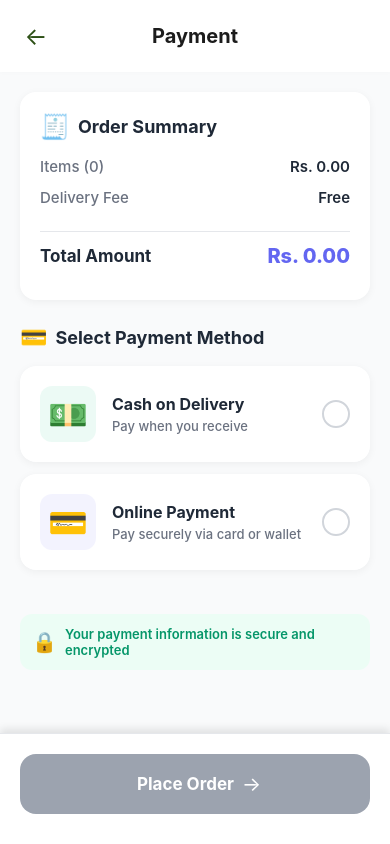
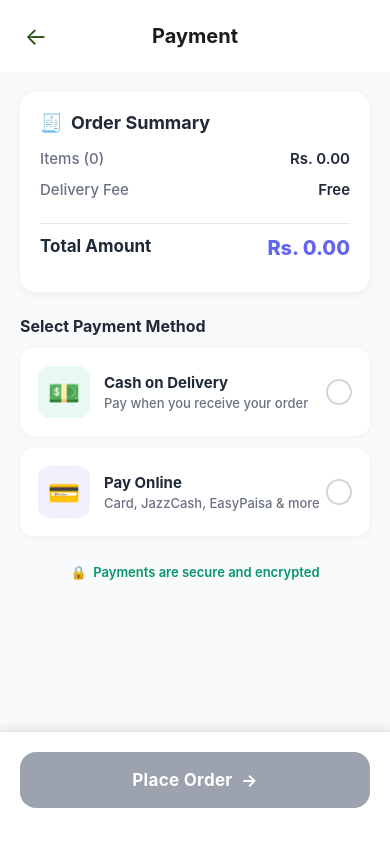
Before and after one commit to organicledev-design/Organicles-app, a React Native app in the folder MyApp/: screen /Payment in a window 390 px wide. Built offline with nearby package versions, Linux system fonts and the light colour scheme.

Commit message:
add payment routes

```diff
--- a/MyApp/src/screens/PaymentScreen.tsx
+++ b/MyApp/src/screens/PaymentScreen.tsx
@@ -1,5 +1,4 @@
 import React, { useState } from 'react';
-import { Modal, TextInput, TouchableWithoutFeedback } from 'react-native';
 import {
   View,
   Text,
@@ -8,7 +7,6 @@ import {
   StyleSheet,
   Alert,
   Animated,
-  Dimensions,
 } from 'react-native';
 import { useNavigation } from '@react-navigation/native';
 import { useSelector, useDispatch } from 'react-redux';
@@ -19,59 +17,20 @@ import Header from '../components/Header';
 import { PaymentMethod, OrderStatus } from '../types';
 import { orderService, paymentService } from '../services/api';
 
-const { width } = Dimensions.get('window');
-
-// Simple gradient replacement using overlays
-const GradientView = ({ colors, children, style }: any) => {
-  return (
-    <View style={[{ backgroundColor: colors[0] }, style]}>
-      {children}
-    </View>
-  );
-};
-
-// Simple icon replacements
-const Icon = ({ name, size = 24, color = '#000' }: any) => {
-  const iconMap: any = {
-    'receipt-outline': '🧾',
-    'card-outline': '💳',
-    'cash-outline': '💵',
-    'shield-checkmark': '🔒',
-    'checkmark': '✓',
-    'sync': '⟳',
-    'arrow-forward': '→',
-  };
-
-  return (
-    <Text style={{ fontSize: size, color }}>
-      {iconMap[name] || '•'}
-    </Text>
-  );
-};
-
 const PaymentScreen = () => {
   const navigation = useNavigation<any>();
   const dispatch = useDispatch();
   const cart = useSelector((state: RootState) => state.cart);
   const selectedAddress = useSelector((state: RootState) => state.address.selectedAddress);
 
-  const [selectedPaymentMethod, setSelectedPaymentMethod] =
-    useState<PaymentMethod | null>(null);
+  const [selectedPaymentMethod, setSelectedPaymentMethod] = useState<PaymentMethod | null>(null);
   const [isProcessing, setIsProcessing] = useState(false);
   const [scaleAnim] = useState(new Animated.Value(1));
 
   const animateSelection = () => {
     Animated.sequence([
-      Animated.timing(scaleAnim, {
-        toValue: 0.95,
-        duration: 100,
-        useNativeDriver: true,
-      }),
-      Animated.timing(scaleAnim, {
-        toValue: 1,
-        duration: 100,
-        useNativeDriver: true,
-      }),
+      Animated.timing(scaleAnim, { toValue: 0.97, duration: 80, useNativeDriver: true }),
+      Animated.timing(scaleAnim, { toValue: 1, duration: 80, useNativeDriver: true }),
     ]).start();
   };
 
@@ -81,19 +40,14 @@ const PaymentScreen = () => {
   };
 
   const handlePlaceOrder = async () => {
-    // Validate payment method
     if (!selectedPaymentMethod) {
       Alert.alert('Payment Method Required', 'Please select a payment method to continue');
       return;
     }
-
-    // Validate address
     if (!selectedAddress) {
       Alert.alert('Address Missing', 'Please add a delivery address');
       return;
     }
-
-    // Validate cart is not empty
     if (cart.items.length === 0) {
       Alert.alert('Cart Empty', 'Please add items to your cart');
       return;
@@ -102,7 +56,7 @@ const PaymentScreen = () => {
     setIsProcessing(true);
 
     try {
-      // Handle COD payment
+      // ── COD ──────────────────────────────────────────────────────────────
       if (selectedPaymentMethod === PaymentMethod.COD) {
         const orderId = `ORD-${Date.now()}`;
 
@@ -130,7 +84,7 @@ const PaymentScreen = () => {
         });
 
         if (!codResult.success || !codResult.data?.order) {
-          throw new Error(codResult.error || 'Failed to save COD order to database');
+          throw new Error(codResult.error || 'Failed to create COD order');
         }
 
         dispatch(
@@ -138,7 +92,7 @@ const PaymentScreen = () => {
             id: codResult.data.order.id,
             items: cart.items,
             shippingAddress: selectedAddress,
-            paymentInfo: { method: selectedPaymentMethod as PaymentMethod },
+            paymentInfo: { method: PaymentMethod.COD },
             totalAmount: cart.totalPrice,
             status: OrderStatus.PENDING,
             createdAt: new Date().toISOString(),
@@ -150,7 +104,7 @@ const PaymentScreen = () => {
         return;
       }
 
-      // Handle ONLINE payment (Dialog Pay)
+      // ── Online Payment (hosted checkout — gateway handles card/wallet) ───
       const paymentPayload = {
         items: cart.items.map(item => ({
           id: item.product.id,
@@ -170,86 +124,56 @@ const PaymentScreen = () => {
           zipCode: selectedAddress.zipCode,
         },
         totalAmount: Number(cart.totalPrice),
+        paymentMethod: PaymentMethod.CARD,
       };
 
-      console.log('📤 Sending payment payload:', JSON.stringify(paymentPayload, null, 2));
+      console.log('📤 Payment payload:', JSON.stringify(paymentPayload, null, 2));
 
-      const paymentResult = await paymentService.createOnlinePayment(paymentPayload);
+      const paymentResult = await paymentService.createOrderAndPayment(paymentPayload);
 
-      console.log('📥 Full payment response:', JSON.stringify(paymentResult, null, 2));
+      console.log('📥 Payment response:', JSON.stringify(paymentResult, null, 2));
 
       if (!paymentResult.success || !paymentResult.data) {
         throw new Error(paymentResult.error || 'Payment request failed');
       }
 
-      // Extract data from response
-      const checkout_url = paymentResult.data.checkout_url;
-      const responseOrder = paymentResult.data.order;
-      const txnRef = paymentResult.data.txnRef;
+      const { checkout_url, order: responseOrder, txnRef } = paymentResult.data;
 
-      console.log('🔗 checkout_url:', checkout_url);
-      console.log('📦 Order ID:', responseOrder?.id);
-      console.log('💳 Transaction Ref:', txnRef);
+      dispatch(setPaymentInfo({ method: PaymentMethod.CARD, transactionId: txnRef }));
 
-      // Update Redux with payment info
-      dispatch(
-        setPaymentInfo({
-          method: PaymentMethod.ONLINE,
-          transactionId: txnRef,
-        })
-      );
-
-      // Create order in Redux
       dispatch(
         createOrder({
           id: responseOrder?.id?.toString() || `ORD-${Date.now()}`,
           items: cart.items,
           shippingAddress: selectedAddress,
-          paymentInfo: {
-            method: PaymentMethod.ONLINE,
-            transactionId: txnRef,
-          },
+          paymentInfo: { method: PaymentMethod.CARD, transactionId: txnRef },
           totalAmount: cart.totalPrice,
           status: OrderStatus.PROCESSING,
           createdAt: new Date().toISOString(),
         })
       );
 
-      // Clear cart
       dispatch(clearCart());
 
-      // Navigate to PaymentWebView with the checkout_url
       if (checkout_url) {
-        console.log('✅ Navigating to PaymentWebView with URL:', checkout_url);
         navigation.navigate('PaymentWebView', {
           checkoutUrl: checkout_url,
           orderId: responseOrder?.id?.toString() || `ORD-${Date.now()}`,
         });
       } else {
-        console.error('❌ No checkout_url in response');
         Alert.alert(
           'Payment Gateway Error',
-          'Unable to initialize payment gateway. Please try again.',
+          'Unable to initialize payment. Please try again.',
           [{ text: 'OK', onPress: () => navigation.goBack() }]
         );
       }
-
     } catch (error: any) {
       console.error('❌ Payment Error:', error);
-
-      let errorMessage = 'Unable to process payment. Please try again.';
-
-      if (error.response?.data) {
-        const errorData = error.response.data;
-        errorMessage = errorData.message || errorData.error || errorMessage;
-        console.error('Error response data:', JSON.stringify(errorData, null, 2));
-      } else if (error.request) {
-        console.error('No response received:', error.request);
-        errorMessage = 'No response from server. Please check your connection.';
-      } else if (error.message) {
-        errorMessage = error.message;
-      }
-
+      const errorMessage =
+        error.response?.data?.message ||
+        error.response?.data?.error ||
+        error.message ||
+        'Unable to process payment. Please try again.';
       Alert.alert('Payment Failed', errorMessage);
     } finally {
       setIsProcessing(false);
@@ -260,77 +184,45 @@ const PaymentScreen = () => {
     method,
     title,
     subtitle,
-    icon,
-    gradient,
+    emoji,
+    accentColor,
   }: {
     method: PaymentMethod;
     title: string;
     subtitle: string;
-    icon: string;
-    gradient: string[];
+    emoji: string;
+    accentColor: string;
   }) => {
     const isSelected = selectedPaymentMethod === method;
 
     return (
-      <TouchableOpacity
-        activeOpacity={0.7}
-        onPress={() => handleSelectPayment(method)}
-        style={styles.paymentOptionWrapper}
-      >
+      <TouchableOpacity activeOpacity={0.7} onPress={() => handleSelectPayment(method)}>
         <Animated.View
           style={[
             styles.paymentOption,
-            isSelected && styles.paymentOptionSelected,
+            isSelected && { ...styles.paymentOptionSelected, borderColor: accentColor },
             { transform: [{ scale: scaleAnim }] },
           ]}
         >
-          <GradientView
-            colors={isSelected ? gradient : ['#FFFFFF', '#FFFFFF']}
-            style={[
-              styles.gradientBackground,
-              { backgroundColor: isSelected ? gradient[0] : '#FFFFFF' }
-            ]}
-          >
-            <View style={[
-              styles.iconContainer,
-              { backgroundColor: isSelected ? 'rgba(255, 255, 255, 0.2)' : gradient[0] + '15' }
-            ]}>
-              <Icon
-                name={icon}
-                size={32}
-                color={isSelected ? '#FFFFFF' : gradient[0]}
-              />
+          <View style={[styles.iconBox, { backgroundColor: accentColor + '18' }]}>
+            <Text style={styles.emoji}>{emoji}</Text>
           </View>
 
           <View style={styles.paymentTextContainer}>
-              <Text
+            <Text style={[styles.paymentTitle, isSelected && { color: accentColor }]}>
+              {title}
+            </Text>
+            <Text style={styles.paymentSubtitle}>{subtitle}</Text>
+          </View>
+
+          <View
             style={[
-                  styles.paymentTitle,
-                  isSelected && styles.paymentTitleSelected,
+              styles.radio,
+              isSelected && { borderColor: accentColor, backgroundColor: accentColor },
             ]}
           >
-                {title}
-              </Text>
-              <Text
-                style={[
-                  styles.paymentSubtitle,
-                  isSelected && styles.paymentSubtitleSelected,
-                ]}
-              >
-                {subtitle}
-              </Text>
+            {isSelected && <Text style={styles.radioCheck}>✓</Text>}
           </View>
-
-            <View style={styles.radioContainer}>
-              {isSelected ? (
-                <View style={[styles.radioSelected, { backgroundColor: 'rgba(255, 255, 255, 0.3)' }]}>
-                  <Icon name="checkmark" size={16} color="#FFFFFF" />
-                </View>
-              ) : (
-                <View style={styles.radioUnselected} />
-              )}
-            </View>
-          </GradientView>
         </Animated.View>
       </TouchableOpacity>
     );
@@ -345,12 +237,9 @@ const PaymentScreen = () => {
         contentContainerStyle={styles.scrollContent}
         showsVerticalScrollIndicator={false}
       >
-        {/* Order Summary Card */}
+        {/* Order Summary */}
         <View style={styles.summaryCard}>
-          <View style={styles.summaryHeader}>
-            <Icon name="receipt-outline" size={24} color="#6366F1" />
-            <Text style={styles.summaryTitle}>Order Summary</Text>
-          </View>
+          <Text style={styles.summaryTitle}>🧾  Order Summary</Text>
 
           <View style={styles.summaryRow}>
             <Text style={styles.summaryLabel}>Items ({cart.items.length})</Text>
@@ -370,36 +259,28 @@ const PaymentScreen = () => {
           </View>
         </View>
 
-        {/* Payment Methods Section */}
-        <View style={styles.section}>
-          <View style={styles.sectionHeader}>
-            <Icon name="card-outline" size={22} color="#1F2937" />
+        {/* Payment Methods */}
         <Text style={styles.sectionTitle}>Select Payment Method</Text>
-          </View>
 
         <PaymentOption
           method={PaymentMethod.COD}
           title="Cash on Delivery"
-            subtitle="Pay when you receive"
-            icon="cash-outline"
-            gradient={['#10B981', '#059669']}
+          subtitle="Pay when you receive your order"
+          emoji="💵"
+          accentColor="#10B981"
         />
 
         <PaymentOption
-            method={PaymentMethod.ONLINE}
-            title="Online Payment"
-            subtitle="Pay securely via card or wallet"
-            icon="card-outline"
-            gradient={['#6366F1', '#4F46E5']}
+          method={PaymentMethod.CARD}
+          title="Pay Online"
+          subtitle="Card, JazzCash, EasyPaisa & more"
+          emoji="💳"
+          accentColor="#6366F1"
         />
-        </View>
 
-        {/* Security Badge */}
+        {/* Security badge */}
         <View style={styles.securityBadge}>
-          <Icon name="shield-checkmark" size={20} color="#10B981" />
-          <Text style={styles.securityText}>
-            Your payment information is secure and encrypted
-          </Text>
+          <Text style={styles.securityText}>🔒  Payments are secure and encrypted</Text>
         </View>
       </ScrollView>
 
@@ -414,33 +295,9 @@ const PaymentScreen = () => {
             (!selectedPaymentMethod || isProcessing) && styles.placeOrderButtonDisabled,
           ]}
         >
-          <GradientView
-            colors={
-              !selectedPaymentMethod || isProcessing
-                ? ['#D1D5DB', '#9CA3AF']
-                : ['#6366F1', '#4F46E5']
-            }
-            style={[
-              styles.buttonGradient,
-              {
-                backgroundColor: !selectedPaymentMethod || isProcessing
-                  ? '#9CA3AF'
-                  : '#6366F1'
-              }
-            ]}
-          >
-            {isProcessing ? (
-              <View style={styles.buttonContent}>
-                <Icon name="sync" size={20} color="#FFFFFF" />
-                <Text style={styles.buttonText}>Processing...</Text>
-              </View>
-            ) : (
-              <View style={styles.buttonContent}>
-                <Text style={styles.buttonText}>Place Order</Text>
-                <Icon name="arrow-forward" size={20} color="#FFFFFF" />
-              </View>
-            )}
-          </GradientView>
+          <Text style={styles.buttonText}>
+            {isProcessing ? '⟳  Processing...' : 'Place Order  →'}
+          </Text>
         </TouchableOpacity>
       </View>
     </View>
@@ -448,17 +305,10 @@ const PaymentScreen = () => {
 };
 
 const styles = StyleSheet.create({
-  container: {
-    flex: 1,
-    backgroundColor: '#F9FAFB',
-  },
-  scrollView: {
-    flex: 1,
-  },
-  scrollContent: {
-    padding: 20,
-    paddingBottom: 100,
-  },
+  container: { flex: 1, backgroundColor: '#F9FAFB' },
+  scrollView: { flex: 1 },
+  scrollContent: { padding: 20, paddingBottom: 120 },
+
   summaryCard: {
     backgroundColor: '#FFFFFF',
     borderRadius: 16,
@@ -466,156 +316,65 @@ const styles = StyleSheet.create({
     marginBottom: 24,
     shadowColor: '#000',
     shadowOffset: { width: 0, height: 2 },
-    shadowOpacity: 0.05,
+    shadowOpacity: 0.06,
     shadowRadius: 8,
     elevation: 3,
   },
-  summaryHeader: {
+  summaryTitle: { fontSize: 18, fontWeight: '700', color: '#1F2937', marginBottom: 16 },
+  summaryRow: { flexDirection: 'row', justifyContent: 'space-between', marginBottom: 12 },
+  summaryLabel: { fontSize: 15, color: '#6B7280', fontWeight: '500' },
+  summaryValue: { fontSize: 15, color: '#1F2937', fontWeight: '600' },
+  divider: { height: 1, backgroundColor: '#E5E7EB', marginVertical: 12 },
+  totalLabel: { fontSize: 17, fontWeight: '700', color: '#1F2937' },
+  totalValue: { fontSize: 20, fontWeight: '800', color: '#6366F1' },
+
+  sectionTitle: { fontSize: 16, fontWeight: '700', color: '#1F2937', marginBottom: 12 },
+
+  paymentOption: {
     flexDirection: 'row',
     alignItems: 'center',
-    marginBottom: 16,
-  },
-  summaryTitle: {
-    fontSize: 18,
-    fontWeight: '700',
-    color: '#1F2937',
-    marginLeft: 8,
-  },
-  summaryRow: {
-    flexDirection: 'row',
-    justifyContent: 'space-between',
-    alignItems: 'center',
+    backgroundColor: '#FFFFFF',
+    borderRadius: 14,
+    padding: 16,
     marginBottom: 12,
-  },
-  summaryLabel: {
-    fontSize: 15,
-    color: '#6B7280',
-    fontWeight: '500',
-  },
-  summaryValue: {
-    fontSize: 15,
-    color: '#1F2937',
-    fontWeight: '600',
-  },
-  divider: {
-    height: 1,
-    backgroundColor: '#E5E7EB',
-    marginVertical: 12,
-  },
-  totalLabel: {
-    fontSize: 17,
-    fontWeight: '700',
-    color: '#1F2937',
-  },
-  totalValue: {
-    fontSize: 20,
-    fontWeight: '800',
-    color: '#6366F1',
-  },
-  section: {
-    marginBottom: 24,
-  },
-  sectionHeader: {
-    flexDirection: 'row',
-    alignItems: 'center',
-    marginBottom: 16,
-  },
-  sectionTitle: {
-    fontSize: 18,
-    fontWeight: '700',
-    color: '#1F2937',
-    marginLeft: 8,
-  },
-  paymentOptionWrapper: {
-    marginBottom: 12,
-  },
-  paymentOption: {
-    borderRadius: 16,
-    overflow: 'hidden',
+    borderWidth: 2,
+    borderColor: 'transparent',
     shadowColor: '#000',
-    shadowOffset: { width: 0, height: 2 },
+    shadowOffset: { width: 0, height: 1 },
     shadowOpacity: 0.05,
-    shadowRadius: 8,
+    shadowRadius: 6,
     elevation: 2,
   },
   paymentOptionSelected: {
-    shadowColor: '#6366F1',
-    shadowOffset: { width: 0, height: 4 },
-    shadowOpacity: 0.15,
-    shadowRadius: 12,
-    elevation: 5,
+    borderWidth: 2,
+    shadowOpacity: 0.1,
+    elevation: 4,
   },
-  gradientBackground: {
-    flexDirection: 'row',
-    alignItems: 'center',
-    padding: 18,
-    borderWidth: 2,
-    borderColor: 'transparent',
-    borderRadius: 16,
-  },
-  iconContainer: {
-    width: 56,
-    height: 56,
+  iconBox: {
+    width: 52,
+    height: 52,
     borderRadius: 12,
-    backgroundColor: 'rgba(255, 255, 255, 0.2)',
     justifyContent: 'center',
     alignItems: 'center',
   },
-  paymentTextContainer: {
-    flex: 1,
-    marginLeft: 16,
-  },
-  paymentTitle: {
-    fontSize: 16,
-    fontWeight: '700',
-    color: '#1F2937',
-    marginBottom: 4,
-  },
-  paymentTitleSelected: {
-    color: '#FFFFFF',
-  },
-  paymentSubtitle: {
-    fontSize: 13,
-    color: '#6B7280',
-    fontWeight: '500',
-  },
-  paymentSubtitleSelected: {
-    color: 'rgba(255, 255, 255, 0.9)',
-  },
-  radioContainer: {
-    marginLeft: 12,
-  },
-  radioSelected: {
-    width: 28,
-    height: 28,
-    borderRadius: 14,
-    backgroundColor: 'rgba(255, 255, 255, 0.3)',
+  emoji: { fontSize: 26 },
+  paymentTextContainer: { flex: 1, marginLeft: 14 },
+  paymentTitle: { fontSize: 15, fontWeight: '700', color: '#1F2937', marginBottom: 3 },
+  paymentSubtitle: { fontSize: 13, color: '#6B7280', fontWeight: '500' },
+  radio: {
+    width: 26,
+    height: 26,
+    borderRadius: 13,
+    borderWidth: 2,
+    borderColor: '#D1D5DB',
     justifyContent: 'center',
     alignItems: 'center',
   },
-  radioUnselected: {
-    width: 28,
-    height: 28,
-    borderRadius: 14,
-    borderWidth: 2,
-    borderColor: '#D1D5DB',
-    backgroundColor: 'transparent',
-  },
-  securityBadge: {
-    flexDirection: 'row',
-    alignItems: 'center',
-    justifyContent: 'center',
-    backgroundColor: '#ECFDF5',
-    padding: 12,
-    borderRadius: 12,
-    marginTop: 8,
-  },
-  securityText: {
-    fontSize: 13,
-    color: '#059669',
-    fontWeight: '600',
-    marginLeft: 8,
-  },
+  radioCheck: { color: '#FFFFFF', fontSize: 13, fontWeight: '700' },
+
+  securityBadge: { alignItems: 'center', marginTop: 8, paddingVertical: 8 },
+  securityText: { fontSize: 13, color: '#059669', fontWeight: '600' },
+
   buttonContainer: {
     position: 'absolute',
     bottom: 0,
@@ -623,18 +382,20 @@ const styles = StyleSheet.create({
     right: 0,
     backgroundColor: '#FFFFFF',
     padding: 20,
-    paddingBottom: 30,
+    paddingBottom: 36,
     borderTopWidth: 1,
     borderTopColor: '#E5E7EB',
     shadowColor: '#000',
     shadowOffset: { width: 0, height: -4 },
-    shadowOpacity: 0.1,
+    shadowOpacity: 0.08,
     shadowRadius: 8,
     elevation: 10,
   },
   placeOrderButton: {
+    backgroundColor: '#6366F1',
     borderRadius: 16,
-    overflow: 'hidden',
+    paddingVertical: 18,
+    alignItems: 'center',
     shadowColor: '#6366F1',
     shadowOffset: { width: 0, height: 4 },
     shadowOpacity: 0.3,
@@ -642,23 +403,10 @@ const styles = StyleSheet.create({
     elevation: 5,
   },
   placeOrderButtonDisabled: {
+    backgroundColor: '#9CA3AF',
     shadowOpacity: 0.1,
   },
-  buttonGradient: {
-    paddingVertical: 18,
-    paddingHorizontal: 24,
-  },
-  buttonContent: {
-    flexDirection: 'row',
-    alignItems: 'center',
-    justifyContent: 'center',
-  },
-  buttonText: {
-    fontSize: 17,
-    fontWeight: '700',
-    color: '#FFFFFF',
-    marginHorizontal: 8,
-  },
+  buttonText: { fontSize: 17, fontWeight: '700', color: '#FFFFFF', letterSpacing: 0.3 },
 });
 
 export default PaymentScreen;
--- a/MyApp/src/types/index.ts
+++ b/MyApp/src/types/index.ts
@@ -40,8 +40,10 @@ export interface Address {
 
 // Payment Types
 export enum PaymentMethod {
+  CARD = 'CARD',
   COD = 'COD',
-ONLINE = 'ONLINE',}
+  WALLET = 'WALLET',
+}
 export enum WalletProvider {
   JAZZCASH = 'JAZZCASH',
   EASYPaisa = 'EASYPaisa',
```
Also changed, not shown: MyApp/src/services/api.ts (+4 -88 lines), 2 other files (tests, documents, lock files or other folders). Lines whose indentation alone changed are shown as unchanged.
